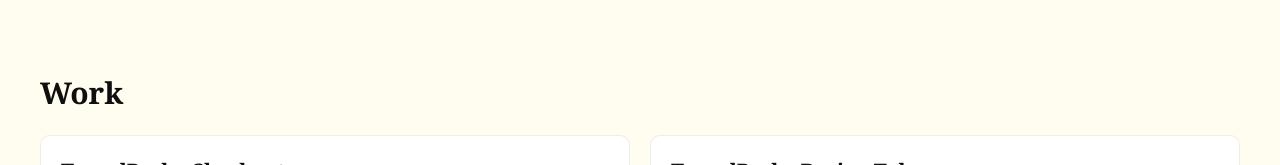
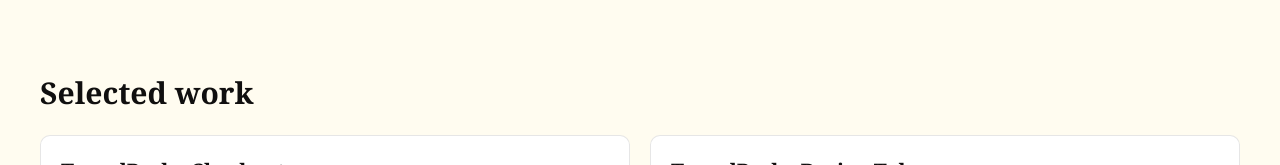
Before and after one commit to dmateobuitrago/portfolio, a Next.js app: page / in a window 1280 px wide. Shown: the part 365-530 px from the top of the page. Built offline with nearby package versions, Linux system fonts and the light colour scheme; a web font is replaced by a local one.

Commit message:
some cosmetic changes

```diff
--- a/components/molecules/ProjectCard.js
+++ b/components/molecules/ProjectCard.js
@@ -23,10 +23,10 @@ const StyledProjectCard = styled(GridBlock)`
   transition: all 0.3s ease;
   border-radius: 10px;
   background: white;
-  border: 1px solid rgba(0, 0, 0, 0.07);
+  border: ${(props) => props.theme.border1};
 
   &:hover {
-    box-shadow: 0 4px 16px rgba(0, 0, 0, 0.05);
+    box-shadow: 0 2px 16px rgba(0, 0, 0, 0.11);
   }
   @media screen and (min-width: ${(props) =>
       props.theme.minBreakPoints.medium}) {
--- a/pages/index.js
+++ b/pages/index.js
@@ -23,7 +23,7 @@ function Index() {
       <OneBigColumn gap>
         <div style={{width:'100%'}}>
         <Typography type="subtitle" dark bold>
-          Work
+          Selected work
         </Typography>
         </div>
         <ProjectCard
--- a/styles/tema.js
+++ b/styles/tema.js
@@ -2,6 +2,7 @@ export const tema = {
     primary: '#100F0F',
     secondary: '#FFFCF0',
     background1: '#F2F0E5',
+    border1: '1px solid #100F0F1A',
     grid: 8,
     baseUnitHalf: '5px',
     baseUnit: '10px',
```
